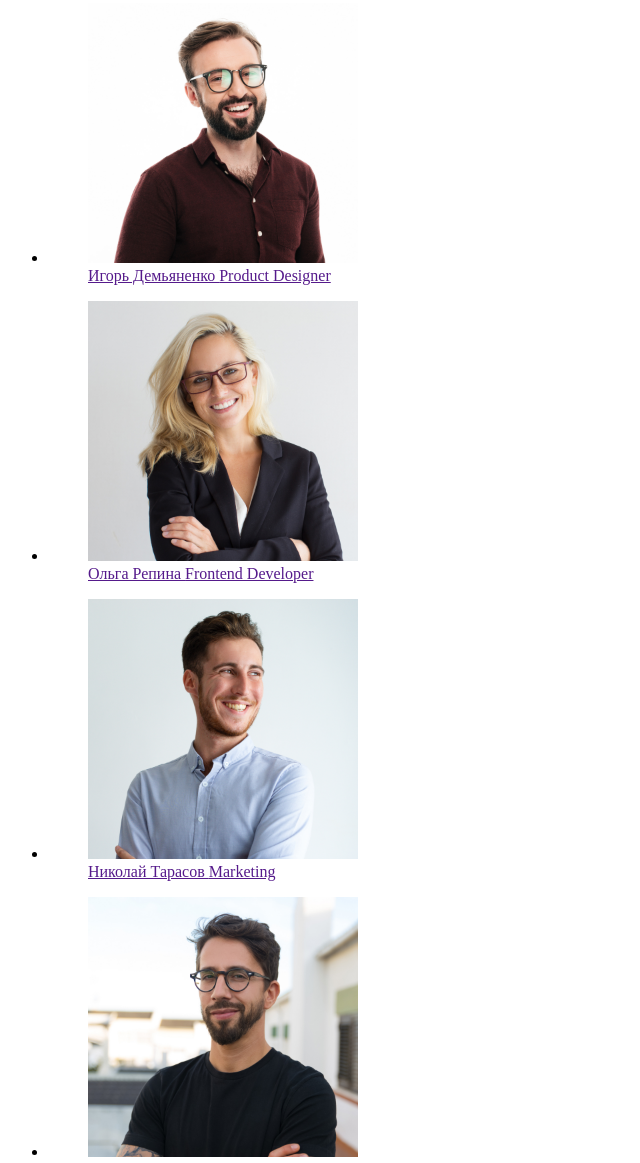
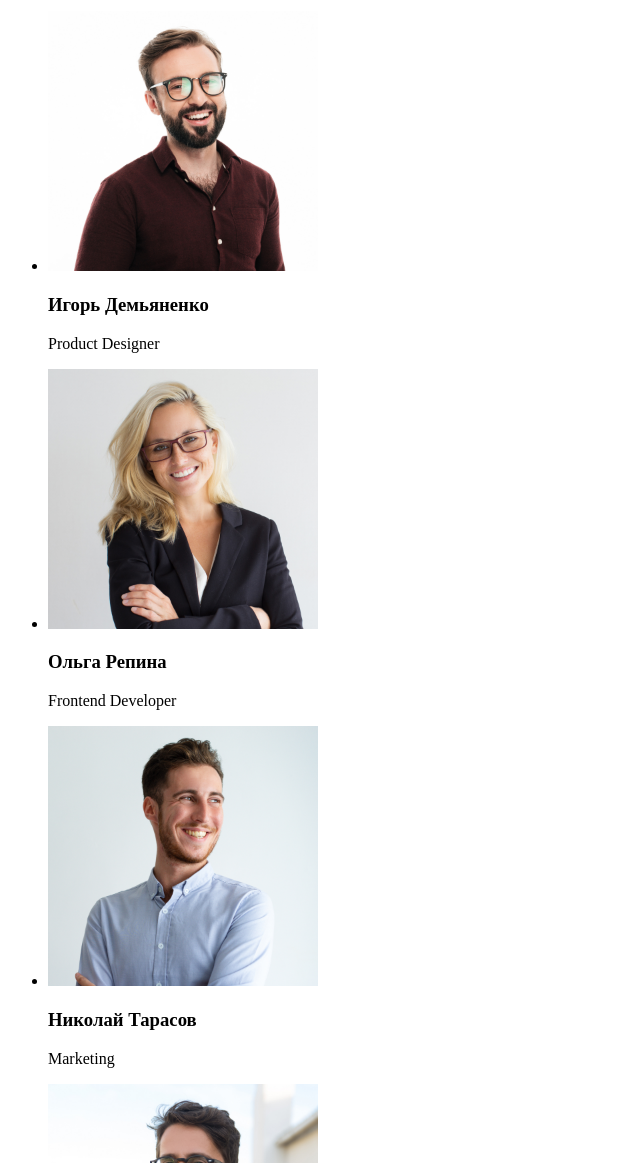
Before and after one commit to iborovikov/goit-markup-hw-01, a plain HTML site: page index.html in a window 1280 px wide. Shown: the part 1637-2800 px from the top of the page, without its empty margins (0-640 px from the left). Drawn offline with Linux system fonts and the light colour scheme.

Commit message:
Д/З 1.4 повторные правки после проверки ментором
Завернул логотип в отдельную навигацию, подписи к фотографиям изменил с <figure> на <h3> и <p>.

```diff
--- a/index.html
+++ b/index.html
@@ -8,10 +8,13 @@
   <body>
     <!-- Шапка -->
     <header>
+      <!-- Логотип -->
+      <nav>
+        <a href="./index.html" lang="en">WebStudio</a>
+      </nav>
       <!-- Основная навигация -->
       <nav>
         <ul>
-          <li><a href="./index.html" lang="en">WebStudio</a></li>
           <li><a href="./index.html">Студия</a></li>
           <li><a href="">Портфолио</a></li>
           <li><a href="">Контакты</a></li>
@@ -97,59 +100,47 @@
         <ul>
           <li>
             <a href="">
-              <figure>
               <img
                 src="./images/photo1.jpg"
                 alt="Фото Игоря Демьяненко"
                 width="270"
               />
-                <figcaption>
-                  Игорь Демьяненко <span lang="en">Product Designer</span>
-                </figcaption>
-              </figure>
             </a>
+            <h3>Игорь Демьяненко</h3>
+            <p lang="en">Product Designer</p>
           </li>
           <li>
             <a href="">
-              <figure>
               <img
                 src="./images/photo2.jpg"
                 alt="Фото Ольги Репиной"
                 width="270"
               />
-                <figcaption>
-                  Ольга Репина <span lang="en">Frontend Developer</span>
-                </figcaption>
-              </figure>
             </a>
+            <h3>Ольга Репина</h3>
+            <p lang="en">Frontend Developer</p>
           </li>
           <li>
             <a href="">
-              <figure>
               <img
                 src="./images/photo3.jpg"
                 alt="Фото Николая Тарасова"
                 width="270"
               />
-                <figcaption>
-                  Николай Тарасов <span lang="en">Marketing</span>
-                </figcaption>
-              </figure>
             </a>
+            <h3>Николай Тарасов</h3>
+            <p lang="en">Marketing</p>
           </li>
           <li>
             <a href="">
-              <figure>
               <img
                 src="./images/photo4.jpg"
                 alt="Фото Михаила Ермакова"
                 width="270"
               />
-                <figcaption>
-                  Михаил Ермаков <span lang="en">UI Designer</span>
-                </figcaption>
-              </figure>
             </a>
+            <h3>Михаил Ермаков</h3>
+            <p lang="en">UI Designer</p>
           </li>
         </ul>
       </section>
```
Lines whose indentation alone changed are shown as unchanged.
